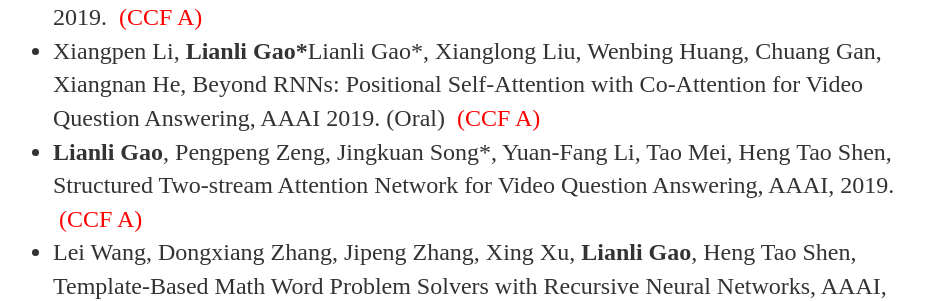
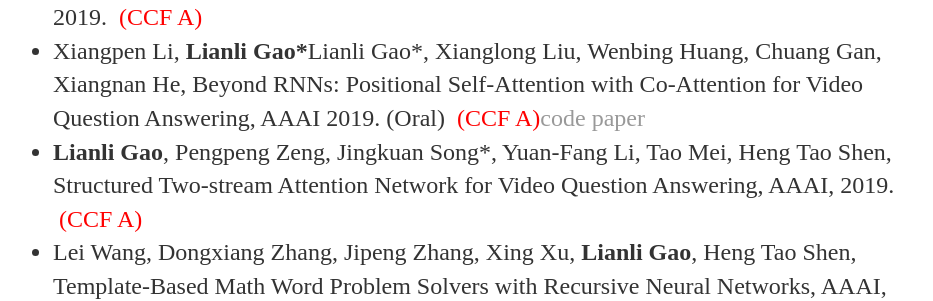
Before and after one commit to lianliGao/lianligao.github.io, a Jekyll site: the page built from cv/index.html, in a window 1280 px wide and 900 px high, scrolled down 2405 px. Shown: the part 155-456 px from the top of the window, without its empty margins (179-1112 px from the left). Built offline with Jekyll 4.4.1, drawn with Linux system fonts in a browser that asks for light colours.

Commit message:
Update index.html

```diff
--- a/cv/index.html
+++ b/cv/index.html
@@ -46,7 +46,7 @@
 <li>  Peng Wang, Qi Wu, Jiewei Cao, Chunhua Shen, <strong>Lianli Gao</strong>, Anton van den Hengel. Neighbourhood Watch: Referring Expression Comprehension via Language-guided Graph Attention Networks.  CVPR, 2019. <font color="#ff0000"><b>&nbsp;</b>(CCF A)</font></li>
 <li>  <strong>Lianli Gao</strong>, Kaixuan Fan, Jingkuan Song*, Xianglong Liu, Xing Xu, Heng Tao Shen, Deliberate Residual based Attention Network for Image Captioning, AAAI 2019. <font color="#ff0000"><b>&nbsp;</b>(CCF A)</font></li>
 <li>  <strong>Lianli Gao</strong>, Daiyuan Chen, Jingkuan Song*, XingXu, Dongxiang Zhang, HengTao Shen, Perceptual Pyramid Adversarial Networks for Text-to-Image Synthesis, AAAI 2019. <font color="#ff0000"><b>&nbsp;</b>(CCF A)</font></li>
-<li>  Xiangpen Li, <strong>Lianli Gao*</strong>Lianli Gao*, Xianglong Liu, Wenbing Huang, Chuang Gan, Xiangnan He, Beyond RNNs: Positional Self-Attention with Co-Attention for Video Question Answering, AAAI 2019. (Oral) <font color="#ff0000"><b>&nbsp;</b>(CCF A)</font></li>
+<li>  Xiangpen Li, <strong>Lianli Gao*</strong>Lianli Gao*, Xianglong Liu, Wenbing Huang, Chuang Gan, Xiangnan He, Beyond RNNs: Positional Self-Attention with Co-Attention for Video Question Answering, AAAI 2019. (Oral) <font color="#ff0000"><b>&nbsp;</b>(CCF A)</font><font color="#0000ff"><a href="https://github.com/lixiangpengcs/PSAC" rel="nofollow">code</a> <a href="https://www.aaai.org/ojs/index.php/AAAI/article/view/4887" rel="nofollow">paper</a></font></li>
 <li>  <strong>Lianli Gao</strong>, Pengpeng Zeng, Jingkuan Song*, Yuan-Fang Li, Tao Mei, Heng Tao Shen, Structured Two-stream Attention Network for Video Question Answering, AAAI, 2019. <font color="#ff0000"><b>&nbsp;</b>(CCF A)</font></li>
 <li>  Lei Wang, Dongxiang Zhang, Jipeng Zhang, Xing Xu, <strong>Lianli Gao</strong>, Heng Tao Shen, Template-Based Math Word Problem Solvers with Recursive Neural Networks, AAAI, 2019. <font color="#ff0000"><b>&nbsp;</b>(CCF A)</font></li>
 <li>  <strong>Lianli Gao</strong>, Liangfu Cao, Jingkuan Song, Jie Shao, Xing Xu, Question-Led Object Attention for Visual Question Answering, Neurocomputing, 2019.</li>
@@ -61,16 +61,16 @@
 <ul>
 <li>  <strong>Lianli Gao</strong>, Zhilong Zhou, Jingkuan Song, Xing Xu, Heng Tao Shen. Cumulative Nets for Edge Detection. ACM MM, 2018.  (CCF A</li>
 <li>  Jingkuan Song, Pengpeng Zeng, <strong>Lianli Gao*</strong>, Xianglong Liu, Heng Tao Shen. Examine before You Answer: Multi-task Learning with Adaptive-attentions for Multiple-choice VQA. ACM MM, 2018.  <font color="#ff0000"><b>&nbsp;</b>(CCF A)</font></li>
-<li>   Jingkuan Song, Yuyu Guo, <strong>Lianli Gao*</strong>, Xuelong Li, Alan Hanjalic, Heng Tao Shen. From Deterministic to Generative: Multi-Modal Stochastic RNNs for Video Captioning. IEEE Trans. on Neural Network and Learning System (TNNLS), 2018. <font color="#ff0000"><b>&nbsp;</b>(JCR-1)</font></li>
+<li>  Jingkuan Song, Yuyu Guo, <strong>Lianli Gao*</strong>, Xuelong Li, Alan Hanjalic, Heng Tao Shen. From Deterministic to Generative: Multi-Modal Stochastic RNNs for Video Captioning. IEEE Trans. on Neural Network and Learning System (TNNLS), 2018. <font color="#ff0000"><b>&nbsp;</b>(JCR-1)</font></li>
 <li>  Xuehui Wu, Jie Shao, <strong>Lianli Gao</strong>, Heng Tao Shen, Unpaired  Image-to-Image Translation From Shared Deep Space. ICIP 2018. </li>
 <li>  <strong>Lianli Gao*</strong>, Jingkuan Song,  Dongxiang Zhang, Heng Tao Shen. Coarse-to-fine Image Co-segmentation with Intra and Inter Rank Constraints. IJCAI 2018. <font color="#ff0000"><b>&nbsp;</b>(CCF A)</font></li>
 <li>  Jingkuan Song, Pengpeng Zeng, <strong>Lianli Gao*</strong>, Heng Tao Shen. From Pixels to Objects: Cubic Visual Attention for Visual Question Answering. IJCAI 2018. (CCF A)<font color="#ff0000"><b>&nbsp;</b>(CCF A)</font></li>
 <li>  Jingkuan Song, Jingqiu Zhang, <strong>Lianli Gao*</strong>, Xianglon<strong>Lianli Gao</strong>g Liu, Heng Tao Shen. Dual Conditional GANs for Face Aging and Rejuvenation. IJCAI 2018.  <font color="#ff0000"><b>&nbsp;</b>(CCF A)</font></li>
-<li>  Jingkuan Song, Hanwang Zhang, Xiangpeng Li, <strong>Lianli Gao*</strong>, Meng Wang, Richang Hong, Self-Supervised Video Hashing with Hierarchical Binary Auto-encoder. IEEE Transactions on Image Processing (TIP), 2018.</li>
+<li>  Jingkuan Song, Hanwang Zhang, Xiangpeng Li, <strong>Lianli Gao*</strong>, Meng Wang, Richang Hong, Self-Supervised Video Hashing with Hierarchical Binary Auto-encoder. IEEE Transactions on Image Processing (TIP), 2018.<font color="#0000ff"><a href="https://github.com/lixiangpengcs/Self-Supervised-Video-Hashing" rel="nofollow">code</a> <a href="https://ieeexplore.ieee.org/document/8310624" rel="nofollow">paper</a></font></li>
 <li>  Yuyu Guo, Jingqiu Zhang, <strong>Lianli Gao*</strong>, Exploiting Long-term Temporal Dynamics for Video Captioning. WWW 2018. </li>
 <li>  Jingkuan Song, Tao He, <strong>Lianli Gao*</strong>, Xing Xu, Alan Hajalic, Heng Tao Shen. Binary Generative Adversarial Networks for Image Retrieval. AAAI 2018. [code]. <font color="#ff0000"><b>&nbsp;</b>(CCF A)</font></li>
 <li>  Jingkuan Song, Tao He, <strong>Lianli Gao*</strong>, Xing Xu, Heng Tao Shen, Deep Region Hashing for Efficient Large-scale Instance Search from Images. AAAI 2018. [code]. <font color="#ff0000"><b>&nbsp;</b>(CCF A)</font></li>
-<li>  Xiangpeng Li, Zhilong Zhou, Lijiang Chen, <strong>Lianli Gao*</strong>, Residual Attention-based LSTM for Videos Captioning. WWW 2018. </li>
+<li>  Xiangpeng Li, Zhilong Zhou, Lijiang Chen, <strong>Lianli Gao*</strong>, Residual Attention-based LSTM for Videos Captioning. WWW 2018. <font color="#0000ff"><a href="https://github.com/lixiangpengcs/Residual-Attention-for-Video-Caption" rel="nofollow">code</a> <a href="https://link.springer.com/article/10.1007/s11280-018-0531-z" rel="nofollow">paper</a></font></li>
 <li>  Lei Wang, Dongxiang  Zhang, <strong>Lianli Gao</strong>, Jingkuan  Song, Long  Guo, Heng Tao  Shen, MathDQN: Solving Arithmetic Word Problems via Deep Reinforcement Learning. AAAI 2018. <font color="#ff0000"><b>&nbsp;</b>(CCF A)</font></li>
 <li>  Xuanhan Wang,  <strong>Lianli Gao*</strong>, Peng Wang , Xiaoshuai Sun, Xianglong Liu. "Two-stream 3D convNet Fusion for Action Recognition in Videos with Arbitrary Size and Length". IEEE Trans. on Multimedia (TMM), 2018. </li>
 <li>  Liangfu Cao, <strong>Lianli Gao*</strong>, Xing Xu, Fumin Shen, Yuan Wang, Jingkuan Song, "Multiple Hierarchical Deep Hashing for Large Scale Image Retrieval", Multimedia Tools and Applications (MTAP), 77(9), 10471-10484, 2018. </li>
```
